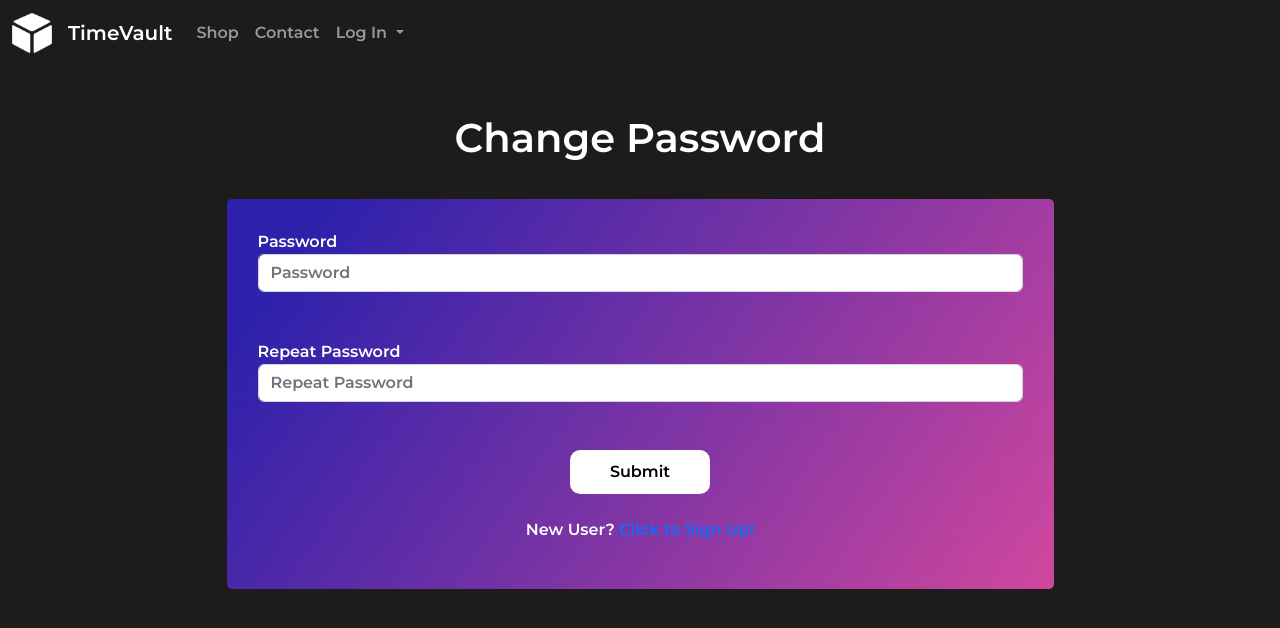
After one commit to Zerolimits45/App_dev_Project, a Flask app: page /changepassword/1 in a window 1280 px wide. The commit adds this page. Shown: the top 628 px of the page. Run offline with Flask 2, Linux system fonts and the light colour scheme; some libraries are stand-ins or nearby versions.

Commit message:
change password function

```diff
--- a/app.py
+++ b/app.py
@@ -11,8 +11,16 @@ from Address import *
 from Coupon import *
 from Orders import *
 import stripe
+from flask_mail import Mail, Message
 
 app = Flask(__name__)
+app.config['MAIL_SERVER'] = 'smtp.mailtrap.io'
+app.config['MAIL_PORT'] = 2525
+app.config['MAIL_USERNAME'] = 'a4789bb86df61a'
+app.config['MAIL_PASSWORD'] = '1712eab7008b1f'
+app.config['MAIL_USE_TLS'] = True
+app.config['MAIL_USE_SSL'] = False
+mail = Mail(app)
 csrf = CSRFProtect(app)
 app.secret_key = 'jiceuiruineruiferuifbwneionweicbuivbruinewicwebvuierniwndiwebciuevbiuerdniweoncueivbuiecbwuicbewui'
 UPLOAD_FOLDER = 'static/uploads'
@@ -233,6 +241,52 @@ def logout():
     session.pop('CurrentUser', None)
     session.pop('Admin', None)
     return redirect(url_for('home'))
+
+
+# Forget Password
+@app.route('/forgetpassword', methods=['GET', 'POST'])
+def forget_password():
+    form = ForgetPassword(request.form)
+    if request.method == 'POST' and form.validate():
+        msg = Message('Changing Password', sender='admin@mailtrap.io', recipients=[form.email.data])
+        link = url_for('change_password', email=form.email.data, _external=True)
+        msg.body = "Click On The Link To Change Password. Your Link is {}".format(link)
+        mail.send(msg)
+        flash('Email Has Been Sent')
+        return redirect(url_for('home'))
+    return render_template('forgetpassword.html', form=form)
+
+
+# Change Password
+@app.route('/changepassword/<email>', methods=['GET', 'POST'])
+def change_password(email):
+    user_dict = {}
+    db = shelve.open('Users')
+    try:
+        if 'User' in db:
+            user_dict = db['User']
+        else:
+            db['User'] = user_dict
+    except:
+        print("Error in retrieving Users from storage.")
+
+    id = None
+    for key in user_dict:
+        user = user_dict.get(key)
+        if user.get_email() == email:
+            id = key
+
+    form = ChangePassword(request.form)
+    if request.method == 'POST' and form.validate():
+
+        user = user_dict.get(id)
+
+        user.set_password(form.confirmPassword.data)
+        db['User'] = user_dict
+        db.close()
+        flash('Password Has Been Changed Successfully')
+        return redirect(url_for('home'))
+    return render_template('changepassword.html', form=form)
 
 
 # Add Address
--- a/forms.py
+++ b/forms.py
@@ -280,3 +280,37 @@ class EditOrderForm(Form):
         g = geocoder.osm(self.address.data)
         if not g.ok:
             raise ValidationError('This Location Does Not Exist')
+
+
+# Forget Password
+class ForgetPassword(Form):
+    email = StringField('Email', validators=[DataRequired(), Email()])
+    submit = SubmitField('Submit')
+
+    def validate_email(self, email):
+        user_dict = {}
+        db = shelve.open('Users')
+        try:
+            if 'User' in db:
+                user_dict = db['User']
+            else:
+                db['User'] = user_dict
+        except:
+            print("Error in retrieving Users from storage.")
+        db.close()
+
+        email_list = []
+        for key in user_dict:
+            user = user_dict.get(key)
+            email_list.append(user.get_email())
+
+        if self.email.data not in email_list:
+            raise ValidationError('Email Does Not Exist')
+
+
+# Change Password
+class ChangePassword(Form):
+    password = PasswordField('Password', validators=[DataRequired(), Length(min=6, max=64,
+                                                                            message="Password needs to be at least 6 characters long.")])
+    confirmPassword = PasswordField('Repeat Password', validators=[DataRequired(), EqualTo('password')])
+    submit = SubmitField('Change')
--- /dev/null
+++ b/templates/changepassword.html
@@ -0,0 +1,28 @@
+{% extends "base.html" %}
+{% block content %}
+    <h1 class="text-centre text-colour mt-5">Change Password</h1>
+    <br>
+    <div class="row">
+        <div class="col-md-12 d-flex justify-content-center">
+            <div class="card card-border login-background">
+                <div class="card-body">
+                    <form method="post" novalidate>
+                        <div class="mb-5">
+                            {{ formHelper.renderField(form.password) }}
+                        </div>
+                        <div class="mb-5">
+                            {{ formHelper.renderField(form.confirmPassword) }}
+                        </div>
+                        <div class="d-flex justify-content-center">
+                            <input type="submit" value="Submit" class="login-btn">
+                            <input type="hidden" name="csrf_token" value="{{ csrf_token() }}">
+                        </div>
+                        <div class="d-flex justify-content-center mt-4">
+                            <p class="text-white">New User? <a href="{{ url_for('signup') }}">Click to Sign Up!</a></p>
+                        </div>
+                    </form>
+                </div>
+            </div>
+        </div>
+    </div>
+{% endblock %}
--- a/templates/login.html
+++ b/templates/login.html
@@ -34,6 +34,9 @@
                             <input type="hidden" name="csrf_token" value="{{ csrf_token() }}">
                         </div>
                         <div class="d-flex justify-content-center mt-4">
+                            <p class="text-white">Forgot Password? <a href="{{ url_for('forget_password') }}">Click to Change Password!</a></p>
+                        </div>
+                        <div class="d-flex justify-content-center mt-4">
                             <p class="text-white">New User? <a href="{{ url_for('signup') }}">Click to Sign Up!</a></p>
                         </div>
                     </form>
```
Also changed, not shown: templates/forgetpassword.html (added, +26 -0 lines).
